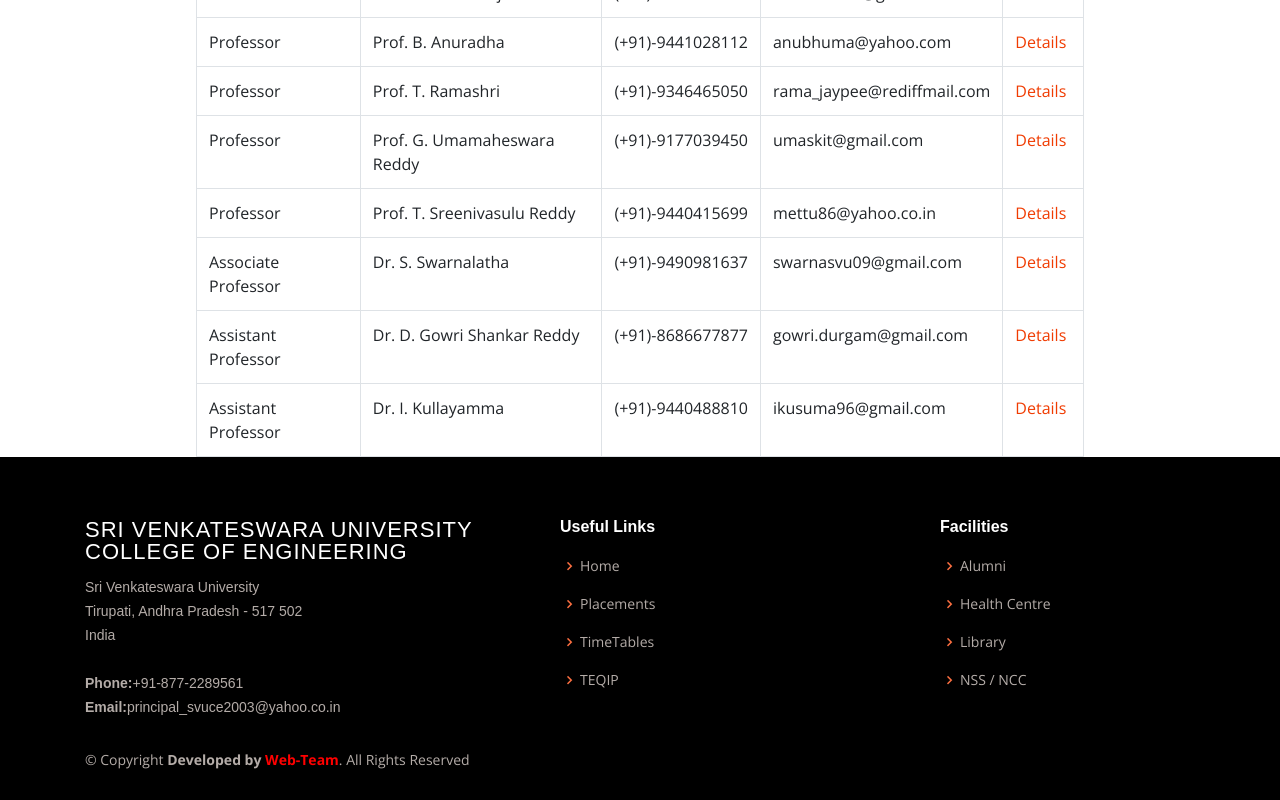
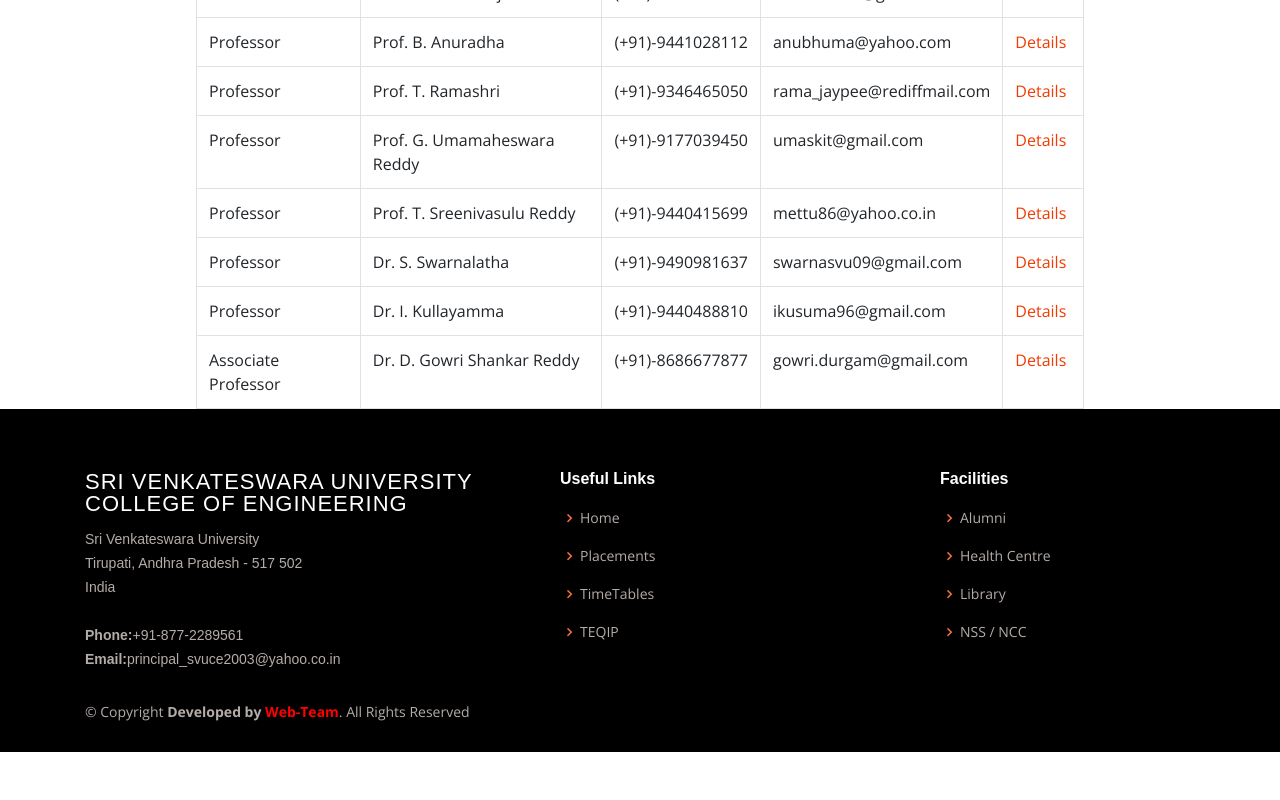
Before and after one commit to Jayanthputhalapattu/college-webApp, a React (Create React App) app: page /ECE in a window 1280 px wide. Shown: the part 920-1720 px from the top of the page. After the commit the page ends 1672 px from the top, so only its background shows below. Built offline with nearby package versions, Linux system fonts and the light colour scheme; a web font is replaced by a local one.

Commit message:
Update .eslintcache and EceFaculty.js

```diff
--- a/src/assets/departments/EceFaculty.js
+++ b/src/assets/departments/EceFaculty.js
@@ -57,26 +57,27 @@ export const EceFaculty = [
         "Details" :"/EceFiles/TSR Brief_CV edited_25-01-2017.pdf"
     },
     {
-        "designation" : "Associate Professor",
+        "designation" : "Professor",
         "Name" :"Dr. S. Swarnalatha",
         "Phone":"(+91)-9490981637",
         "Email" :"swarnasvu09@gmail.com",
         "Details" :"/EceFiles/ECE_Smt_SSwarnalatha.pdf"
     },
     {
-        "designation" : "Assistant Professor",
+        "designation" : "Professor",
+        "Name" :"	Dr. I. Kullayamma",
+        "Phone":"(+91)-9440488810",
+        "Email" :"ikusuma96@gmail.com",
+        "Details" :"/EceFiles/ECE_Smt_IKullayamma.pdf"
+    },
+    {
+        "designation" : "Associate Professor",
         "Name" :"Dr. D. Gowri Shankar Reddy",
         "Phone":"(+91)-8686677877",
         "Email" :"gowri.durgam@gmail.com",
         "Details" :"/EceFiles/ECE_Sri_GowriShankarReddy.pdf"
     },
-    {
-        "designation" : "Assistant Professor",
-        "Name" :"	Dr. I. Kullayamma",
-        "Phone":"(+91)-9440488810",
-        "Email" :"ikusuma96@gmail.com",
-        "Details" :"/EceFiles/ECE_Smt_IKullayamma.pdf"
-    },
+
 
 ]
 
```
Also changed, not shown: 1 other file (tests, documents, lock files or other folders).
